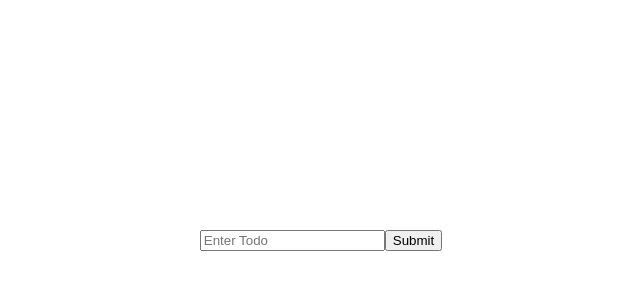
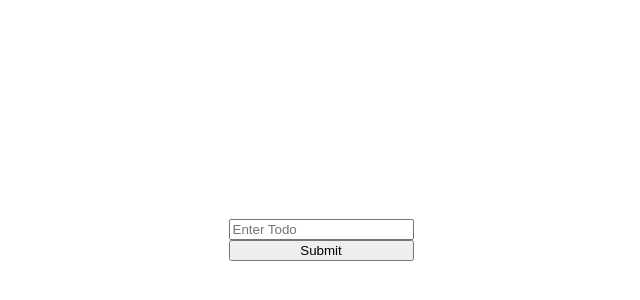
Before and after one commit to nintichance/aspirent-notes, a React (Create React App) app: page / in a window 1280 px wide. Shown: the part 160-460 px from the top of the page, without its empty margins (319-959 px from the left). Built offline with nearby package versions, Linux system fonts and the light colour scheme.

Commit message:
Changed test in Input.js to get the correct form

```diff
--- a/src/components/Input.js
+++ b/src/components/Input.js
@@ -18,13 +18,13 @@ class Input extends Component{
     render(){
         return(
             <InputContainer>
-                <form onSubmit={this.addTodo}>
+                <Form onSubmit={this.addTodo}>
                 <input
                         name="todo"
                         placeholder="Enter Todo"
                         onChange={this.handleChange} />
                 <button className="input-button" type="submit" value="Login"> Submit </button>
-                </form>
+                </Form>
             </InputContainer>
         )
     }
```
Also changed, not shown: 1 other file (tests, documents, lock files or other folders).
